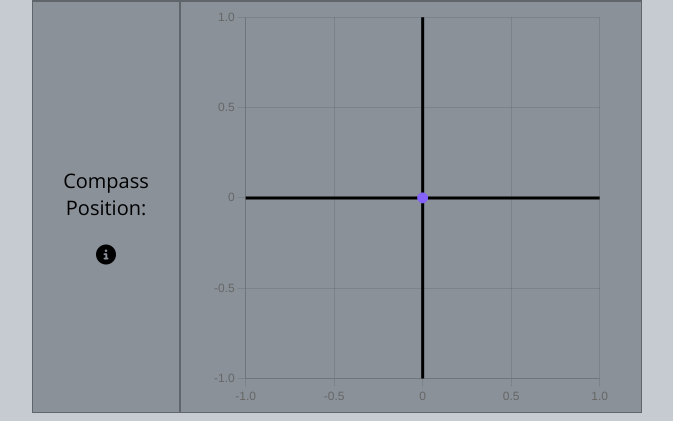
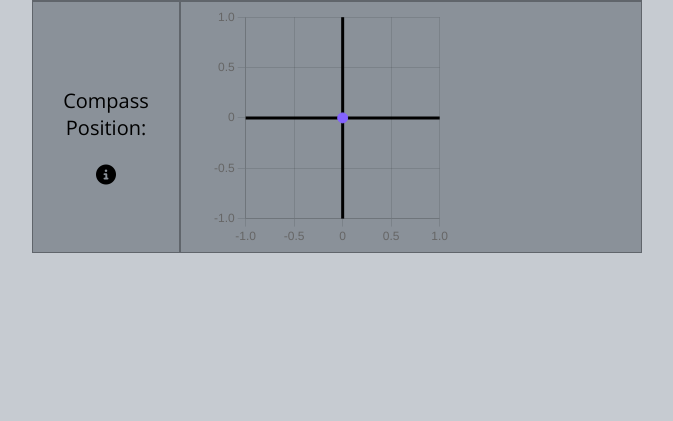
Before and after one commit to 0xTiger/reddit-stance-classifier, a Flask app: template templates/success.html in a window 1280 px wide. Shown: the part 846-1267 px from the top of the page, without its empty margins (303-976 px from the left). After the commit the page ends 1099 px from the top, so only its background shows below. Run offline with Flask 3, Linux system fonts and the light colour scheme; the template is opened without the code that fills it, so the values that code supplies are empty; parts of the project's set-up code (start-up, migrations or seed data) failed here and were passed over; some libraries are stand-ins or nearby versions.

Commit message:
feat: make CompassChart responsive

```diff
--- a/static/main.css
+++ b/static/main.css
@@ -143,7 +143,7 @@ table.center {
   margin-left:auto;
   margin-right:auto;
   font-size: 20px;
-  }
+}
 
 td {
   text-align: center;
@@ -245,3 +245,9 @@ nav {
     padding: 0.8rem 0.8vw !important;
   }
 }
+
+.chart-container {
+  position: relative;
+  height: 30vmin;
+  width: 30vmin;
+}
--- a/templates/success.html
+++ b/templates/success.html
@@ -14,7 +14,9 @@
         <span class="tooltiptext">The probability that the prediction is correct for the respective axis. This is not a measure of magnitude of position</span>
       </div></td>
       <td>
-        <canvas width=200 height=200 id="CompassChart"></canvas>
+        <div class="chart-container">
+          <canvas id="CompassChart" width=1 height=1></canvas>
+      </div>
       </td>
     </tr>
   </table>
```
